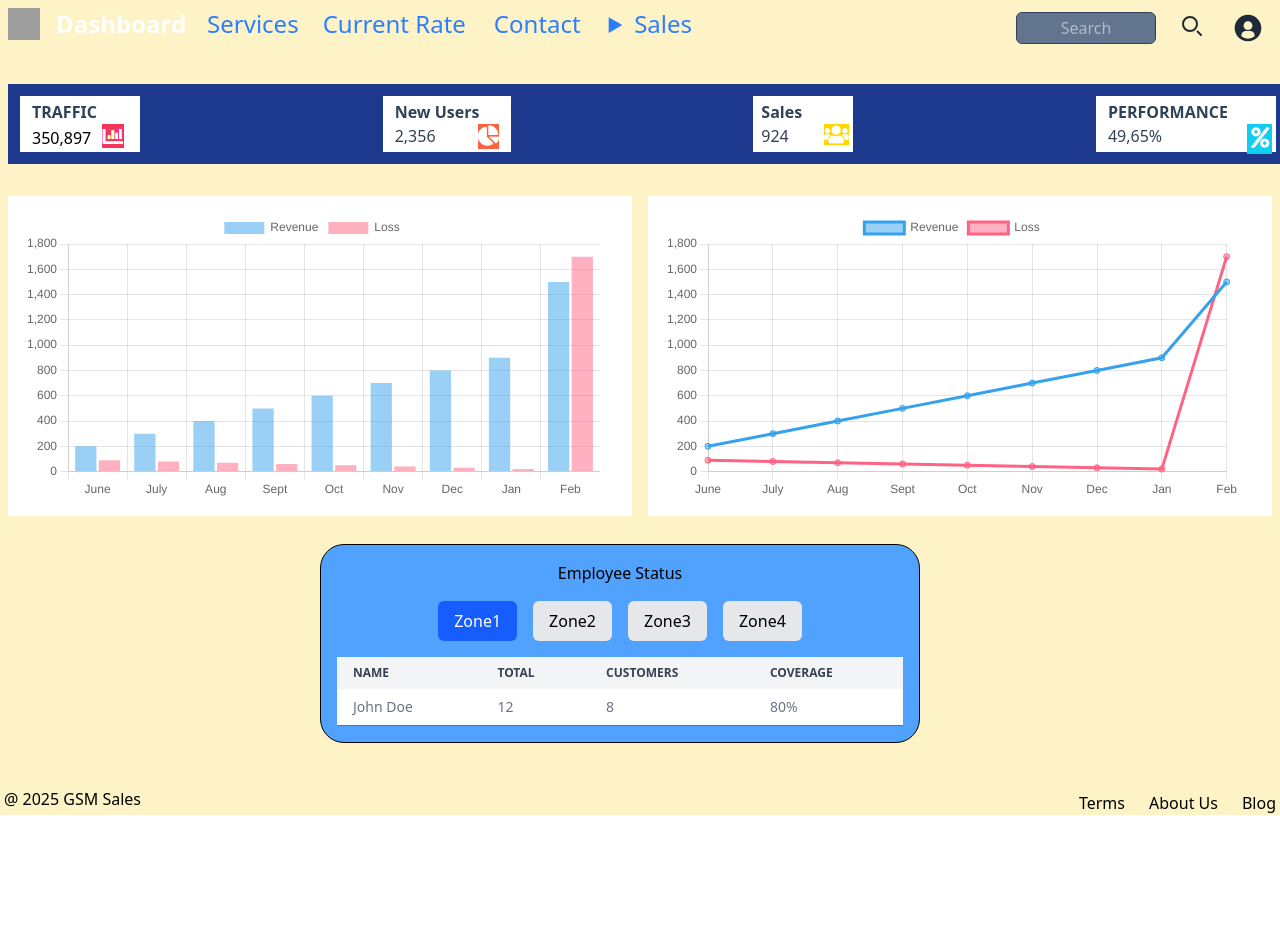
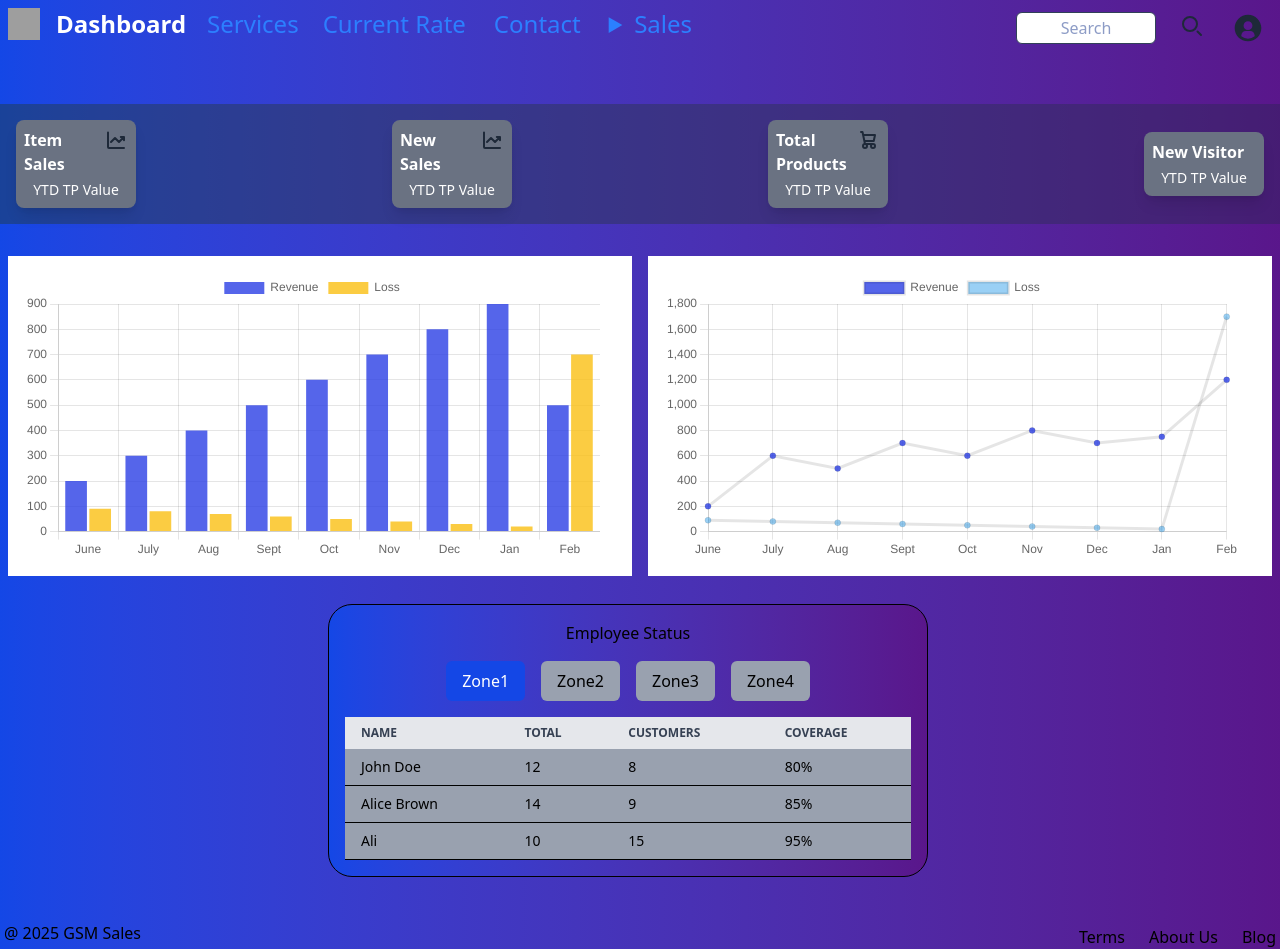
Before and after one commit to murnaj/gsm_sales_dashboard, a React (Vite) app in the folder sales-dashboard/: page /dashboard in a window 1280 px wide. Before the commit the page ends 815 px from the top, so only its background shows below. Built offline with nearby package versions, Linux system fonts and the light colour scheme; no server answers; grey boxes are pictures that could not be loaded.

Commit message:
commit init

```diff
--- a/sales-dashboard/src/App.jsx
+++ b/sales-dashboard/src/App.jsx
@@ -46,7 +46,8 @@ function App() {
 
     </div> */}
 
-    <div className=' h-full w-full flex flex-col justify-center bg-cover bg-amber-100 overflow-auto' >
+    <div className=' h-full w-full flex flex-col justify-center bg-cover bg-gradient-to-r
+                from-blue-700 to-purple-900 overflow-auto' >
 
 
 
--- a/sales-dashboard/src/Dashboard.jsx
+++ b/sales-dashboard/src/Dashboard.jsx
@@ -29,10 +29,28 @@ const Dashboard = () => {
 
   const contents = [
 
-    { name: "John Doe", total: 12, customers: 8, coverage: "80%" },
-    { name: "Jane Smith", total: 15, customers: 12, coverage: "90%" },
-    { name: "Mark Lee", total: 10, customers: 7, coverage: "70%" },
-    { name: "Anna Taylor", total: 18, customers: 15, coverage: "85%" },
+    [
+      { name: "John Doe", total: 12, customers: 8, coverage: "80%" },
+      { name: "Alice Brown", total: 14, customers: 9, coverage: "85%" },
+      { name: "Ali", total: 10, customers: 15, coverage: "95%" },
+    ],
+    [
+      { name: "Jane Smith", total: 15, customers: 12, coverage: "90%" },
+      { name: "Bob Martin", total: 10, customers: 7, coverage: "70%" },
+      { name: "Ali", total: 10, customers: 15, coverage: "95%" },
+    ],
+    [
+      { name: "Mark Lee", total: 10, customers: 7, coverage: "70%" },
+      { name: "Sarah Wilson", total: 16, customers: 13, coverage: "95%" },
+      { name: "Ali", total: 10, customers: 15, coverage: "95%" },
+    ],
+    [
+      { name: "Anna Taylor", total: 18, customers: 15, coverage: "85%" },
+      { name: "Tom Hanks", total: 11, customers: 8, coverage: "75%" },
+      { name: "Ali", total: 10, customers: 15, coverage: "95%" },
+    ],
+
+
 
   ]
 
@@ -61,7 +79,8 @@ const Dashboard = () => {
 
     <div className='flex-auto w-full h-full' >
 
-      <nav className=' w-full border-gray-200 dark:bg-blue-900 dark:border-gray-700 absolute top-0 right-0 size-13' >
+      <nav className=' w-full dark:bg-gradient-to-r
+                from-blue-800 to-purple-950 border-gray-700 absolute top-0 right-0 size-13' >
       <div className='flex'>
       <div className="relative">
 
@@ -75,7 +94,8 @@ const Dashboard = () => {
 
 
       {isSidebarOpen && (
-        <div className="absolute top-0 left-0 w-48 h-screen bg-blue-900 text-white shadow-lg z-50">
+        <div className="absolute top-0 left-0 w-48 h-screen bg-gradient-to-r
+                from-blue-800 to-purple-950 text-white shadow-lg z-50">
           <button onClick={toggleSidebar}>
             <img className='mx-5 py-4 h-20' src='https://flowbite.com/docs/images/logo.svg' alt='Dashboard Logo'/>
             <span className="mx-4" >GSM-SALES</span>
@@ -84,7 +104,7 @@ const Dashboard = () => {
 
           <ul className="p-3 space-y-8">
           <li>
-              <a href="#" className="block hover:text-blue-400 font-serif border-2  ">Dashboard</a>
+              <a href="#" className="block hover:text-blue-400 font-serif border-2">Dashboard</a>
             </li>
             <li>
               <a href="#" className="block hover:text-blue-400 font-serif border-2">Customers</a>
@@ -107,17 +127,17 @@ const Dashboard = () => {
        </div>
        <ul className='flex absolute top-0 right-145 m-2'>
   <li className=' text-2xl mr-6'>
-    <a className="text-blue-500 hover:text-blue-800" href="#">Services</a>
+    <a className="text-blue-500 hover:text-blue-600" href="#">Services</a>
   </li>
   <li className="text-2xl mr-7">
-    <a className="text-blue-500 hover:text-blue-800" href="#">Current Rate</a>
+    <a className="text-blue-500 hover:text-blue-600" href="#">Current Rate</a>
   </li>
   <li className="text-2xl mr-7">
-    <a className="text-blue-500 hover:text-blue-800" href="#">Contact</a>
+    <a className="text-blue-500 hover:text-blue-600" href="#">Contact</a>
   </li>
   <details className='dropdown'>
-  <summary className="text-blue-500 hover:text-blue-800  m-0 text-2xl btn">Sales</summary>
-  <ul className="menu dropdown-content text-blue-500 font-bold bg-blue-950">
+  <summary className="text-blue-500 hover:text-blue-600  m-0 text-2xl btn">Sales</summary>
+  <ul className="menu dropdown-content text-blue-500 font-bold bg-blue-900">
     <li><a className='p-2 m-2 hover:text-blue-800'>Monthly</a></li>
     <li><a className='p-2 m-2 hover:text-blue-800'>Yearly</a></li>
   </ul>
@@ -135,7 +155,7 @@ const Dashboard = () => {
         placeholder="Search"
         value={searchQuery}
         onChange={(e) => setSearchQuery(e.target.value)}
-        className=" border border-slate-700 bg-slate-500 w-35 h-8 text-center mr-4 text-white rounded-md"
+        className=" border border-slate-700 bg-white w-35 h-8 text-center mr-4 text-blue-900 rounded-md"
       />
       <button
         onClick={handleSearch}
@@ -165,7 +185,7 @@ const Dashboard = () => {
             <Link
               className="block text-blue-500 font-bold hover:text-blue-700"
               to="/login"
-            > Login
+            > Log Out
             </Link>
             <span className=' text-blue-500 font-bold hover:text-blue-700'>Settings</span>
           </div>
@@ -175,8 +195,8 @@ const Dashboard = () => {
         </nav>
         <br />
 
-        <div className= "flex  justify-between w-full h-20 ml-2 mt-15 p-2 bg-blue-900 ">
-       <div className='bg-white m-1 p-1 w-30'>
+        {/* <div className= "flex  w-full h-20 ml-2 mt-15 p-2 dark:bg-blue-800 absolute inset-0  z-10 ">
+       <div className='bg-white m-1 p-1 w-30 absolute inset-0 z-20'>
         <span className=' text-slate-700 font-bold ml-2 '>TRAFFIC</span>
 
         <span className='float-left mt-0.5 m-2'>350,897</span>
@@ -205,7 +225,70 @@ const Dashboard = () => {
 
        </div>
 
+        </div> */}
+
+
+
+      <div class="relative h-30 bg-gradient-to-r
+                from-blue-600 to-purple-800 mt-20">
+
+        <div class="absolute inset-0
+                    bg-gray-800 opacity-50
+                    z-10">
         </div>
+
+        <div class="absolute inset-0  flex
+                    items-center justify-between
+                    text-white z-20  m-4">
+            <div class="bg-gray-500 p-2
+                        rounded-lg shadow-lg w-30">
+                            <svg class="w-6 h-6 text-gray-800 dark:text-white float-right" aria-hidden="true" xmlns="http://www.w3.org/2000/svg" width="24" height="24" fill="none" viewBox="0 0 24 24">
+  <path stroke="currentColor" stroke-linecap="round" stroke-linejoin="round" stroke-width="2" d="M4 4.5V19a1 1 0 0 0 1 1h15M7 14l4-4 4 4 5-5m0 0h-3.207M20 9v3.207"/>
+</svg>
+                <h1 class="text-md font-bold mb-1 ">
+                    Item Sales
+                </h1>
+                <p class="text-sm text-center">
+                    YTD TP Value
+                </p>
+            </div>
+            <div class="bg-gray-500 p-2
+                        rounded-lg shadow-lg w-30">
+    <svg class="w-6 h-6 text-gray-800 dark:text-white float-right" aria-hidden="true" xmlns="http://www.w3.org/2000/svg" width="24" height="24" fill="none" viewBox="0 0 24 24">
+  <path stroke="currentColor" stroke-linecap="round" stroke-linejoin="round" stroke-width="2" d="M4 4.5V19a1 1 0 0 0 1 1h15M7 14l4-4 4 4 5-5m0 0h-3.207M20 9v3.207"/>
+</svg>
+
+                <h1 class="text-md font-bold mb-1">
+                   New Sales
+                </h1>
+                <p class="text-sm text-center">
+                    YTD TP Value
+                </p>
+            </div>
+            <div class="bg-gray-500 p-2
+                        rounded-lg shadow-lg w-30">
+                          <svg className="w-6 h-6 text-gray-800 dark:text-white float-right" aria-hidden="true" xmlns="http://www.w3.org/2000/svg" width="24" height="24" fill="none" viewBox="0 0 24 24">
+  <path stroke="currentColor" strokeLinecap="round" strokeLinejoin="round" strokeWidth="2" d="M5 4h1.5L9 16m0 0h8m-8 0a2 2 0 1 0 0 4 2 2 0 0 0 0-4Zm8 0a2 2 0 1 0 0 4 2 2 0 0 0 0-4Zm-8.5-3h9.25L19 7H7.312"/>
+</svg>
+
+                <h1 class="text-md font-bold mb-1">
+                    Total Products
+                </h1>
+                <p class="text-sm text-center">
+                    YTD TP Value
+                </p>
+            </div>
+            <div class="bg-gray-500 p-2
+                        rounded-lg shadow-lg w-30">
+                <h1 class="text-md font-bold mb-1">
+                    New Visitor
+                </h1>
+                <p class="text-sm text-center">
+                    YTD TP Value
+                </p>
+            </div>
+        </div>
+    </div>
 
         <br/>
 
@@ -221,13 +304,22 @@ const Dashboard = () => {
             datasets:[{
 
               label: 'Revenue',
-              data: [200,300,400,500,600,700,800,900,1500],
+              data: [200,300,400,500,600,700,800,900,500],
+              backgroundColor: [
+                "rgba(43, 63, 229, 0.8 )"
+              ]
+
+
             },
 
             {
 
               label: 'Loss',
-              data: [90,80,70,60,50,40,30,20,1700],
+              data: [90,80,70,60,50,40,30,20,700],
+              backgroundColor: [
+                "rgba(250, 192, 19, 0.8 )"
+              ]
+
             }
 
 
@@ -247,13 +339,23 @@ const Dashboard = () => {
             datasets:[{
 
               label: 'Revenue',
-              data: [200,300,400,500,600,700,800,900,1500],
+              data: [200,600,500,700,600,800,700,750,1200],
+
+                backgroundColor: [
+                  "rgba(43, 63, 229, 0.8 )"
+                ]
+
             },
 
             {
 
               label: 'Loss',
               data: [90,80,70,60,50,40,30,20,1700],
+
+               backgroundColor: [
+                  "rgba(54, 162, 235, 0.5 )"
+               ]
+
             },
 
 
@@ -272,100 +374,14 @@ const Dashboard = () => {
 
         </div>
 
-        {/* <div className= 'flex justify-evenly mx-20 m-2 p-2 w-280 bg-blue-100  rounded-md border-2 border-blue-800 '>
-
-         <div>
-          <span className="mx-2 font-bold">Name</span>
-         <ul className="p-2 space-y-2">
-          <li>
-              <a href="#" className="block hover:text-blue-400">KHI01 - ASM - Waqas Uddin</a>
-            </li>
-            <li>
-              <a href="#" className="block hover:text-blue-400">KHI01 - SPO - Waqar Abdul Rasheed</a>
-            </li>
-            <li>
-              <a href="#" className="block hover:text-blue-400">KHI01 - SPO - Sardar Shahroz Khan</a>
-            </li>
-            <li>
-              <a href="#" className="block hover:text-blue-400">KHI01 - SPO - Vacant KHI-05</a>
-            </li>
-            <li>
-              <a href="#" className="block hover:text-blue-400">KHI01 - SPO - Athar Khan</a>
-            </li>
-          </ul>
-          </div>
-         <div>
-          <span className="mx-2 font-bold">Total</span>
-         <ul className="p-2 space-y-2">
-          <li>
-              <a  className="block ">5,163</a>
-            </li>
-            <li>
-              <a  className="block ">1,708</a>
-            </li>
-            <li>
-              <a  className="block ">1,385</a>
-            </li>
-            <li>
-              <a  className="block ">812</a>
-            </li>
-            <li>
-              <a  className="block ">746</a>
-            </li>
-          </ul>
-         </div>
-         <div>
-          <span className="mx-1 font-bold">Customers</span>
-         <ul className="p-2 space-y-2">
-          <li>
-              <a  className="block ">874</a>
-            </li>
-            <li>
-              <a  className="block ">193</a>
-            </li>
-            <li>
-              <a  className="block ">26</a>
-            </li>
-            <li>
-              <a  className="block ">213</a>
-            </li>
-            <li>
-              <a  className="block ">203</a>
-            </li>
-          </ul>
-         </div>
-          <div>
-          <span className="mx-1 font-bold">Coverage
-          </span>
-         <ul className="p-2 space-y-2">
-          <li>
-              <a  className="block ">16.93%</a>
-            </li>
-            <li>
-              <a  className="block ">11.30%</a>
-            </li>
-            <li>
-              <a  className="block ">1.88%</a>
-            </li>
-            <li>
-              <a  className="block ">26.23%</a>
-            </li>
-            <li>
-              <a  className="block ">27.21%</a>
-            </li>
-          </ul>
-         </div>
 
 
-        </div> */}
 
-
-<div className="bg-blue-400 w-[600px] ml-80 mt-5 rounded-3xl border p-4  ">
+       <div className="bg-gradient-to-r
+                from-blue-700 to-purple-900 w-[600px] ml-82 mt-5 rounded-3xl border p-4  ">
       <div className="text-md font-medium flex justify-center mb-4">
         Employee Status
       </div>
-
-
       <div className="flex justify-center mb-4">
         {tabs.map((tab, index) => (
           <button
@@ -373,8 +389,8 @@ const Dashboard = () => {
             key={`tab_${index}`}
             className={`px-4 py-2 mx-2 rounded-md ${
               activeTab === index
-                ? "bg-blue-600 text-white"
-                : "bg-gray-200 hover:bg-blue-800 hover:text-white"
+                ? "bg-blue-700 text-white"
+                : "bg-gray-400 hover:bg-blue-800 hover:text-white"
             }`}
           >
             {tab}
@@ -384,8 +400,8 @@ const Dashboard = () => {
 
 
       <div className="flex justify-center mt-4">
-        <table className="w-full text-sm text-left text-gray-500">
-          <thead className="text-xs text-gray-700 uppercase bg-gray-100">
+        <table className="w-full text-sm text-left text-black">
+          <thead className="text-xs text-gray-700 uppercase bg-gray-200">
             <tr>
               <th className="px-4 py-2">Name</th>
               <th className="px-4 py-2">Total</th>
@@ -394,13 +410,19 @@ const Dashboard = () => {
             </tr>
           </thead>
           <tbody>
-            <tr className="bg-white border-b hover:bg-gray-50">
-              <td className="px-4 py-2">{contents[activeTab].name}</td>
-              <td className="px-4 py-2">{contents[activeTab].total}</td>
-              <td className="px-4 py-2">{contents[activeTab].customers}</td>
-              <td className="px-4 py-2">{contents[activeTab].coverage}</td>
-            </tr>
+          {contents[activeTab].map((item, index) => (
+              <tr
+                key={`row_${index}`}
+                className="bg-gray-400 border-b hover:bg-gray-50"
+              >
+                <td className="px-4 py-2">{item.name}</td>
+                <td className="px-4 py-2">{item.total}</td>
+                <td className="px-4 py-2">{item.customers}</td>
+                <td className="px-4 py-2">{item.coverage}</td>
+              </tr>
+            ))}
           </tbody>
+
         </table>
       </div>
     </div>
--- a/sales-dashboard/src/Login.jsx
+++ b/sales-dashboard/src/Login.jsx
@@ -51,7 +51,8 @@ const Login = () => {
 
     return (
 
-    <div className='h-120 w-90 mt-15  mb-15 p-8  justify-center bg-blue-950 border border-slate-400 rounded-md
+    <div className='h-120 w-90 mt-15  mb-15 p-8  justify-center dark:bg-gradient-to-r
+                from-blue-900 to-purple-900 border border-slate-400 rounded-md
      flex-grow  flex-col items-center  max-w-7xl mx-auto px-4 sm:px-6 lg:px-8 overscroll-y-none'>
         <div>
         <img  className=' items-center w-20 ml-25 p-2 ' src='https://flowbite.com/docs/images/logo.svg' alt='Dashboard Logo'/>
--- a/sales-dashboard/src/Registration.jsx
+++ b/sales-dashboard/src/Registration.jsx
@@ -128,7 +128,8 @@ export const Registration = () => {
          <p>Loading...</p>
        )}
      </div> */}
-    <div className='h-120 w-90 justify-center p-8 mt-17 mb-15 bg-blue-950 border border-slate-400 rounded-md
+    <div className='h-120 w-90 justify-center p-8 mt-17 mb-15 dark:bg-gradient-to-r
+                from-blue-900 to-purple-900 border border-slate-400 rounded-md
     flex-grow  flex-col items-center  max-w-7xl mx-auto px-4 sm:px-6 lg:px-8'>
     <img  className='object-top w-20 ml-25 p-2 ' src='https://flowbite.com/docs/images/logo.svg' alt='Dashboard Logo'/>
 
```
